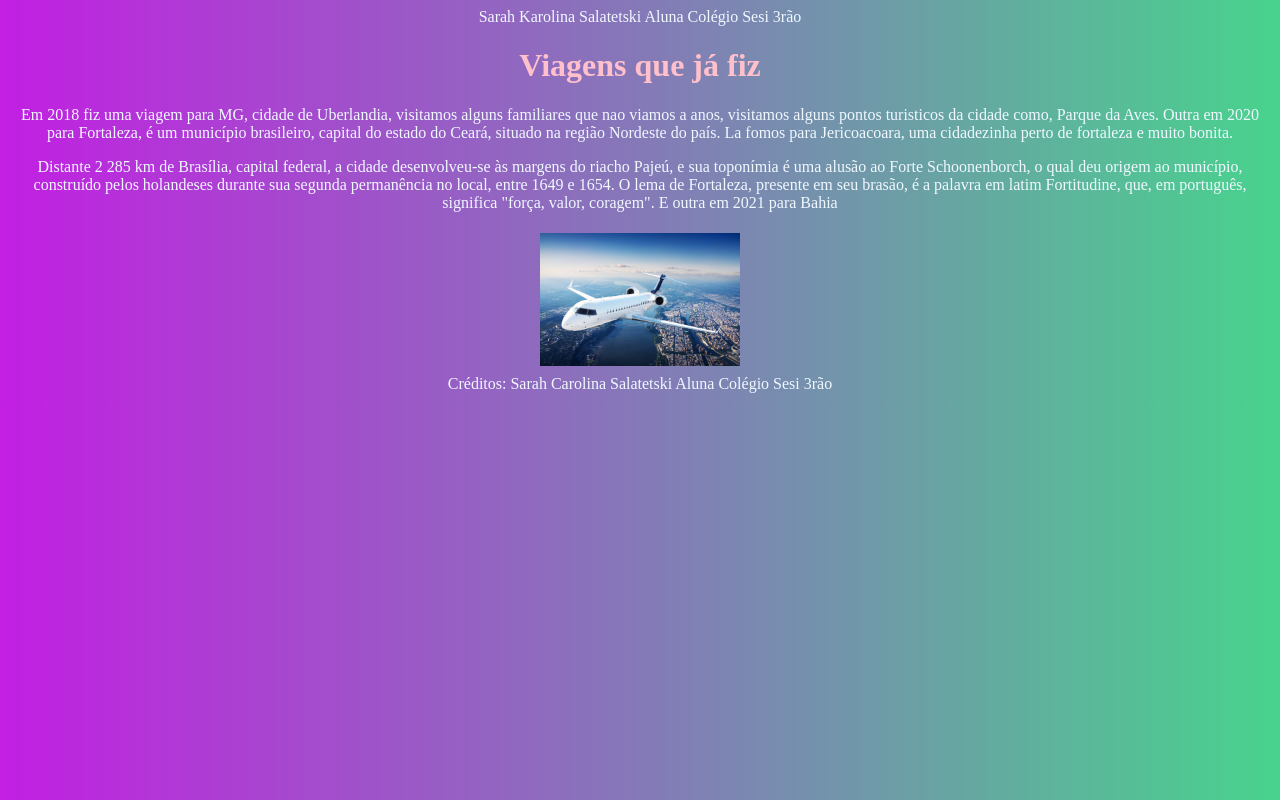
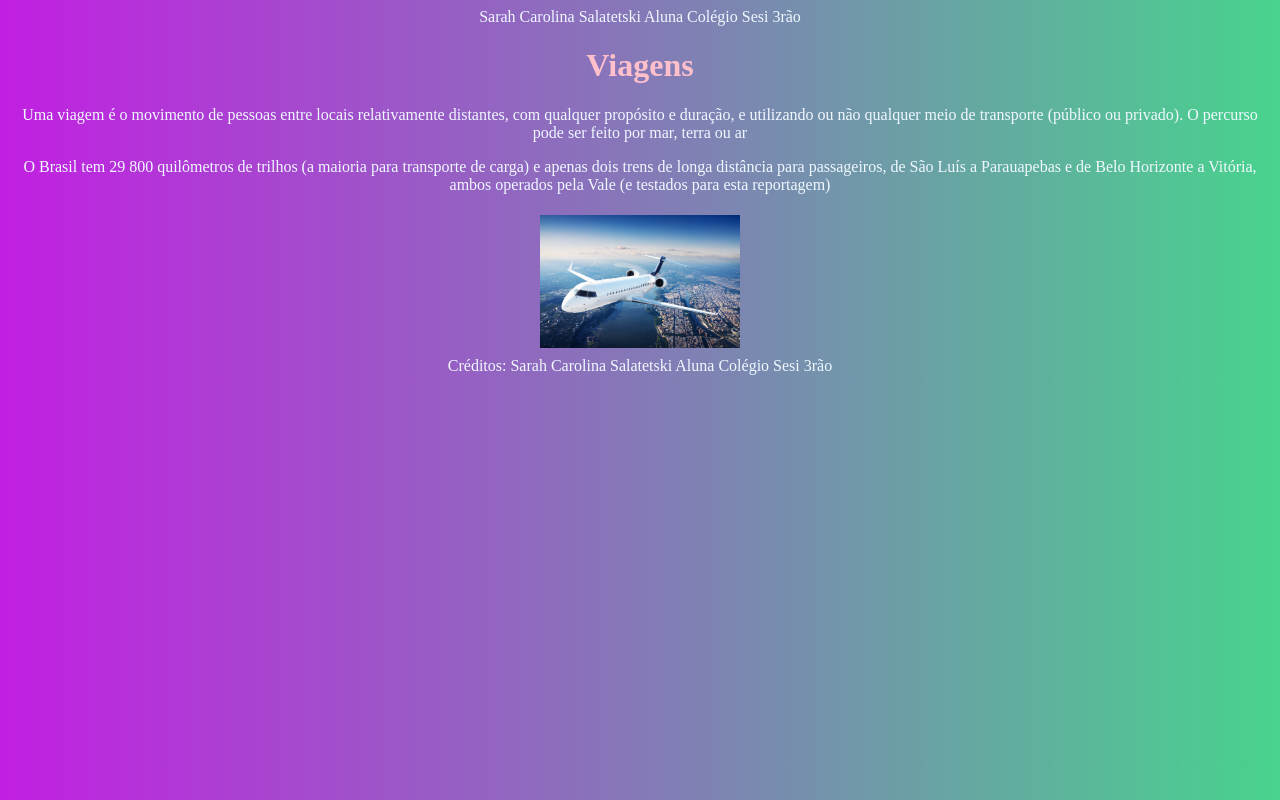
Before and after one commit to sarahsltkk/primeiro-repositorio, a plain HTML site: page index.html in a window 1280 px wide. Drawn offline with Linux system fonts and the light colour scheme.

Commit message:
Update index.html

```diff
--- a/index.html
+++ b/index.html
@@ -12,23 +12,19 @@
 <body>
 
 <header>
-        Sarah Karolina Salatetski
+        Sarah Carolina Salatetski
         Aluna Colégio Sesi 3rão
 
 </header>
 
 <main>
-    <h1> Viagens que já fiz </h1>
+    <h1> Viagens </h1>
 
-    <p> Em 2018 fiz uma viagem para MG, cidade de Uberlandia, visitamos alguns familiares que nao viamos a anos,
-        visitamos alguns pontos turisticos da cidade como, Parque da Aves.
-        Outra em 2020 para Fortaleza, é um município brasileiro, capital do estado
-        do Ceará, situado na região Nordeste do país. La fomos para Jericoacoara, uma cidadezinha perto de fortaleza e
-        muito bonita. </p>
-    <p> Distante 2 285 km de Brasília, capital federal, a cidade desenvolveu-se às margens do riacho Pajeú, e sua toponímia é
-        uma alusão ao Forte Schoonenborch, o qual deu origem ao município, construído pelos holandeses durante sua segunda
-        permanência no local, entre 1649 e 1654. O lema de Fortaleza, presente em seu brasão, é a palavra em latim
-        Fortitudine, que, em português, significa "força, valor, coragem". E outra em 2021 para Bahia</p>
+    <p> Uma viagem é o movimento de pessoas entre locais relativamente distantes, com qualquer propósito e duração, e
+        utilizando ou não qualquer meio de transporte (público ou privado). O percurso pode ser feito por mar, terra ou ar </p>
+    <p> O Brasil tem 29 800 quilômetros de trilhos (a maioria para transporte de carga) e apenas dois trens de longa distância
+        para passageiros, de São Luís a Parauapebas e de Belo Horizonte a Vitória, ambos operados pela Vale (e testados para esta reportagem) </p>
+
 <img class="tamanho" src="aviao.JPEG">
 
 <footer>
```
